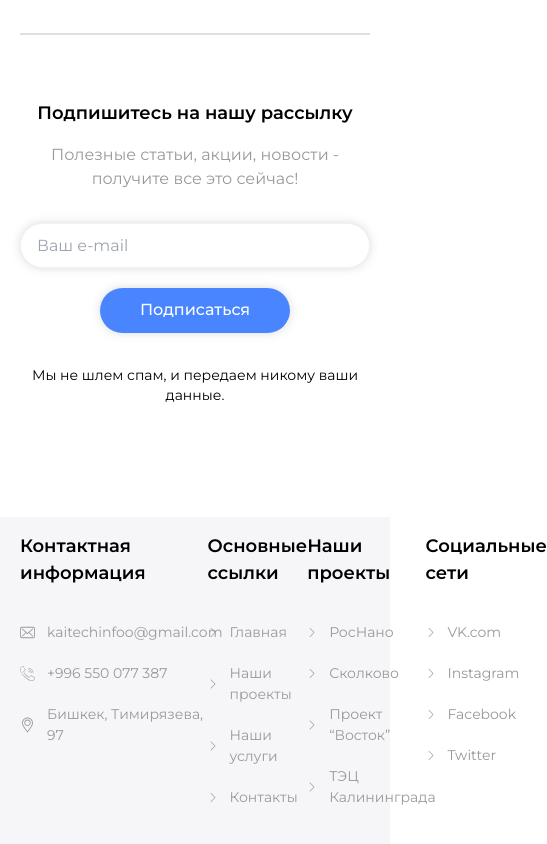
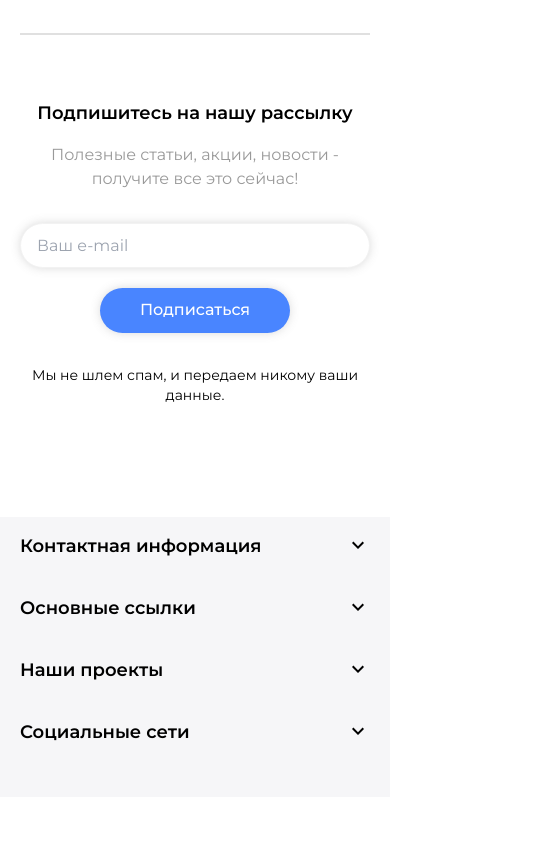
Before and after one commit to NursultanUlanuulu/KaiSoft, a React (Vite) app: page / in a window 390 px wide. Shown: the part 3357-4201 px from the top of the page, 547 px wide, since content can reach past the window. After the commit the page ends 4154 px from the top, so only its background shows below. Built offline with nearby package versions, Linux system fonts and the light colour scheme.

Commit message:
сделала адаптив

```diff
--- a/index.html
+++ b/index.html
@@ -2,9 +2,9 @@
 <html lang="en">
   <head>
     <meta charset="UTF-8" />
-    <link rel="icon" type="image/svg+xml" href="/vite.svg" />
+    <link rel="icon" type="image/png" href="/src/assets/images/header/icon.png" />
     <meta name="viewport" content="width=device-width, initial-scale=1.0" />
-    <title>Kai Soft</title>
+    <title>Kai Tech</title>
     <link rel="preconnect" href="https://fonts.googleapis.com" />
     <link rel="preconnect" href="https://fonts.gstatic.com" crossorigin />
     <link
--- a/src/components/Footer/Footer.jsx
+++ b/src/components/Footer/Footer.jsx
@@ -1,16 +1,49 @@
+import { useState } from "react";
 import styled from "styled-components";
 import { Container } from "../../style/style";
 import { footerData } from "../../utils/constants/constants";
+import KeyboardArrowDownIcon from "@mui/icons-material/KeyboardArrowDown";
+import KeyboardArrowUpIcon from "@mui/icons-material/KeyboardArrowUp";
 
 export default function Footer() {
+  const [showFAQs, setShowFAQs] = useState(footerData.map(() => false));
+
+  const toggleFAQ = (index) => {
+    const newFAQs = [...showFAQs];
+    newFAQs[index] = !newFAQs[index];
+    setShowFAQs(newFAQs);
+  };
+
   return (
     <StyledFooter>
       <Container>
-        <div className="flex justify-between">
+        <div className="lg:flex justify-between">
           {footerData.map((section, index) => (
             <div key={index}>
-              <H3>{section.title}</H3>
-              <ul>
+              <H3 className="hidden lg:inline-block">{section.title}</H3>
+              <div
+                className="w-full flex justify-between cursor-pointer lg:hidden"
+                onClick={() => toggleFAQ(index)}
+              >
+                <ButtonStyle>{section.title}</ButtonStyle>
+                <Icon className="flex">
+                  {showFAQs[index] ? (
+                    <KeyboardArrowUpIcon />
+                  ) : (
+                    <KeyboardArrowDownIcon />
+                  )}
+                </Icon>
+              </div>
+              <Ul show={showFAQs[index]} className="lg:hidden">
+                {showFAQs[index] &&
+                  section.items.map((item, itemIndex) => (
+                    <Li key={itemIndex}>
+                      <img src={item.icon} alt={item.text} className="pr-3" />
+                      <a href={item.href}>{item.text}</a>
+                    </Li>
+                  ))}
+              </Ul>
+              <ul className="hidden lg:inline-block">
                 {section.items.map((item, itemIndex) => (
                   <Li key={itemIndex}>
                     <img src={item.icon} alt={item.text} className="pr-3" />
@@ -37,6 +70,19 @@ const H3 = styled.h3`
   font-weight: 600;
   margin-bottom: 35px;
 `;
+const ButtonStyle = styled.button`
+  color: #000;
+  font-size: 18px;
+  font-weight: 600;
+  margin-bottom: 35px;
+`;
+
+const Ul = styled.ul`
+  opacity: ${(props) => (props.show ? "1" : "0")};
+  max-height: ${(props) => (props.show ? "1000px" : "0")};
+  overflow: hidden;
+  transition: max-height 0.3s ease, opacity 0.3s ease;
+`;
 
 const Li = styled.li`
   color: var(--grey, #999);
@@ -55,3 +101,7 @@ const Li = styled.li`
     opacity: 0.7;
   }
 `;
+
+const Icon = styled.div`
+  transition: transform 0.3s ease-in-out;
+`;
--- a/src/utils/constants/constants.js
+++ b/src/utils/constants/constants.js
@@ -177,24 +177,24 @@ export const footerData = [
     title: "Наши проекты",
     items: [
       {
-        text: "РосНано",
+        text: "BTB 24",
         icon: arrow,
-        href: "https://rosnano.com/", // Ссылка на сайт Роснано
+        href: "https://www.baitushum.kg/ru/retail-banking/btb24/",
       },
       {
-        text: "Сколково",
+        text: "BTB Online",
         icon: arrow,
-        href: "https://skolkovo.ru/", // Ссылка на сайт Сколково
+        href: "https://btbonline.baitushum.kg/",
       },
       {
-        text: "Проект “Восток”",
+        text: "Cometa",
         icon: arrow,
-        href: "https://projectvostok.com/", // Ссылка на сайт проекта "Восток"
+        href: "/",
       },
       {
-        text: "ТЭЦ Калининграда",
+        text: "Oxford school",
         icon: arrow,
-        href: "https://www.tgc-1.ru/kaliningradskaya-tec/", // Ссылка на сайт ТЭЦ Калининграда
+        href: "/",
       },
     ],
   },
```
Also changed, not shown: src/assets/images/header/icon.png (added).
